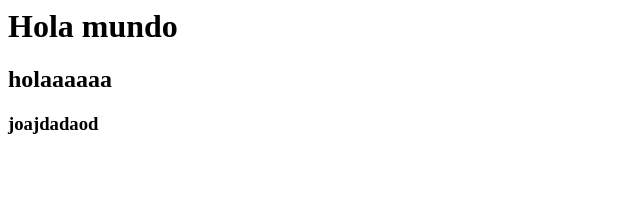
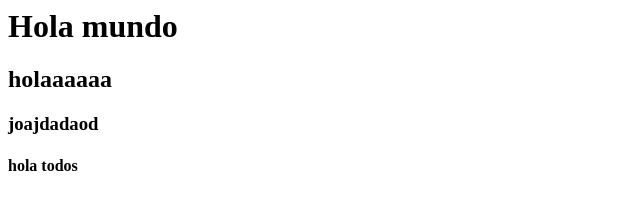
Before and after one commit to kevinB78/taller1, a plain HTML site: page index.html in a window 1280 px wide. Shown: the full height of the page, 0-640 px from the left. Drawn offline with Linux system fonts and the light colour scheme.

Commit message:
cambioh4

```diff
--- a/index.html
+++ b/index.html
@@ -4,3 +4,5 @@
 <h2> holaaaaaa </h2>
 
 <h3> joajdadaod </h3>
+
+<h4>hola todos</h4>
```
